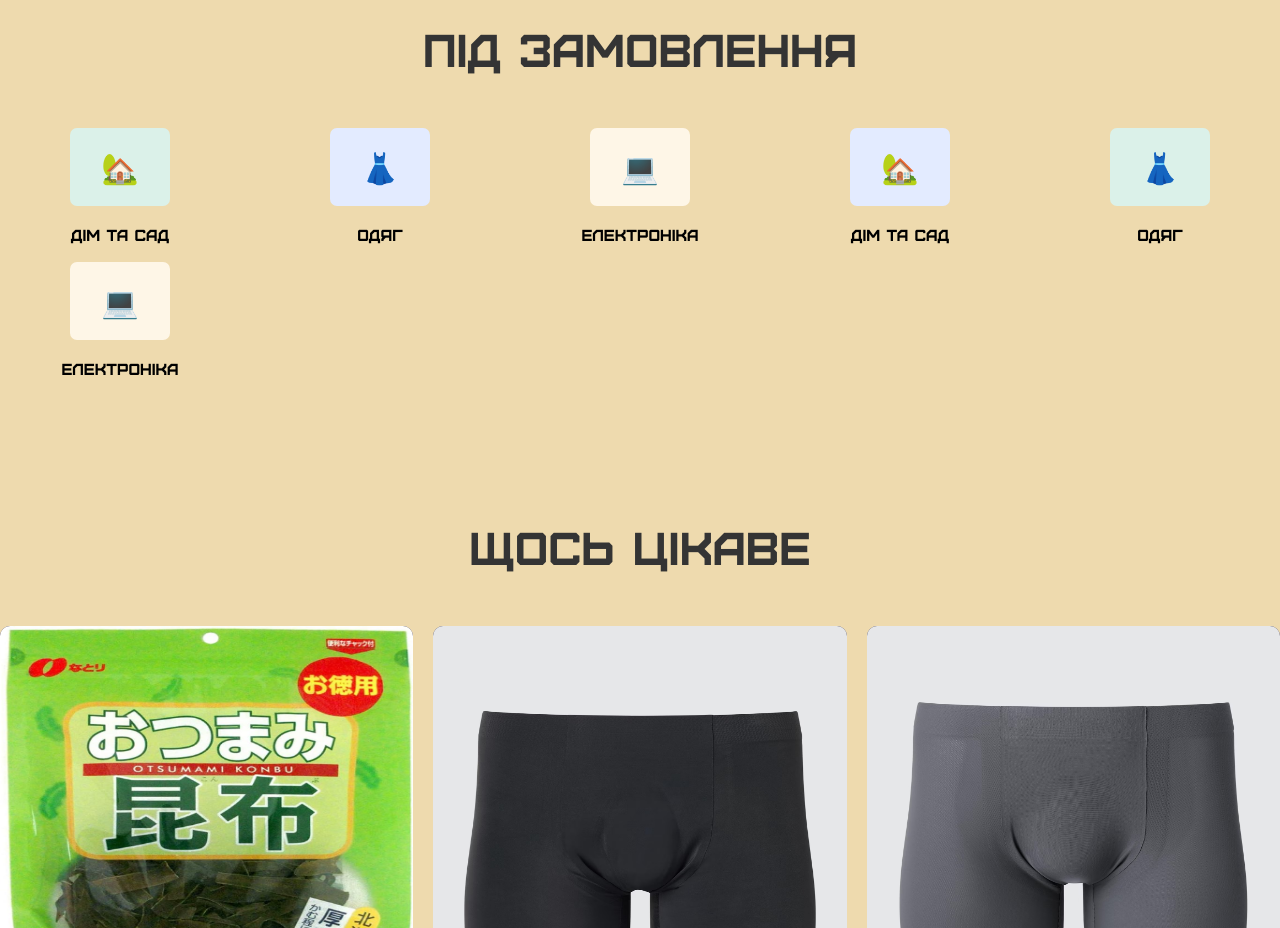
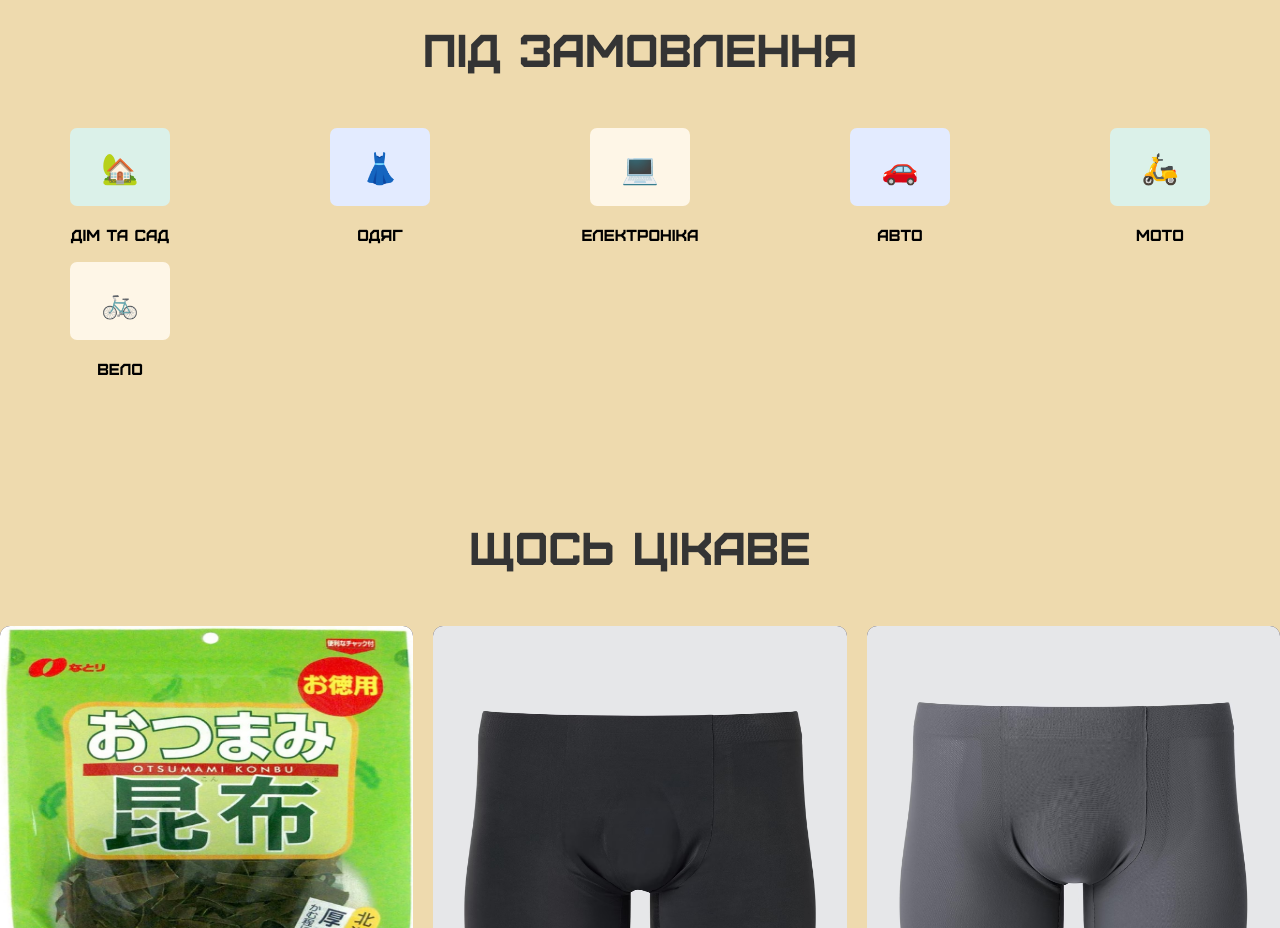
Before and after one commit to yakovenkoandyUA/coffee-shop, a website: page client/index.html in a window 1280 px wide. Shown: the part 4100-5028 px from the top of the page. Drawn offline with nearby package versions, Linux system fonts and the light colour scheme.

Commit message:
push es57

```diff
--- a/client/index.html
+++ b/client/index.html
@@ -452,17 +452,18 @@
 							<h3 class="categ-item-title">Електроніка</h3>
 						</div>
 						<div class="category-list-item">
-							<p class="categ-item-img">🏡</p>
-							<h3 class="categ-item-title">Дім та сад</h3>
+							<p class="categ-item-img">🚗</p>
+							<h3 class="categ-item-title">Авто</h3>
 						</div>
 						<div class="category-list-item">
-							<p class="categ-item-img">👗</p>
-							<h3 class="categ-item-title">Одяг</h3>
+							<p class="categ-item-img">🛵</p>
+							<h3 class="categ-item-title">Мото</h3>
 						</div>
 						<div class="category-list-item">
-							<p class="categ-item-img">💻</p>
-							<h3 class="categ-item-title">Електроніка</h3>
+							<p class="categ-item-img">🚲</p>
+							<h3 class="categ-item-title">Вело</h3>
 						</div>
+
 					</div>
 					<!-- <div class="swiper3">
 						<div class="swiper-wrapper">
```
